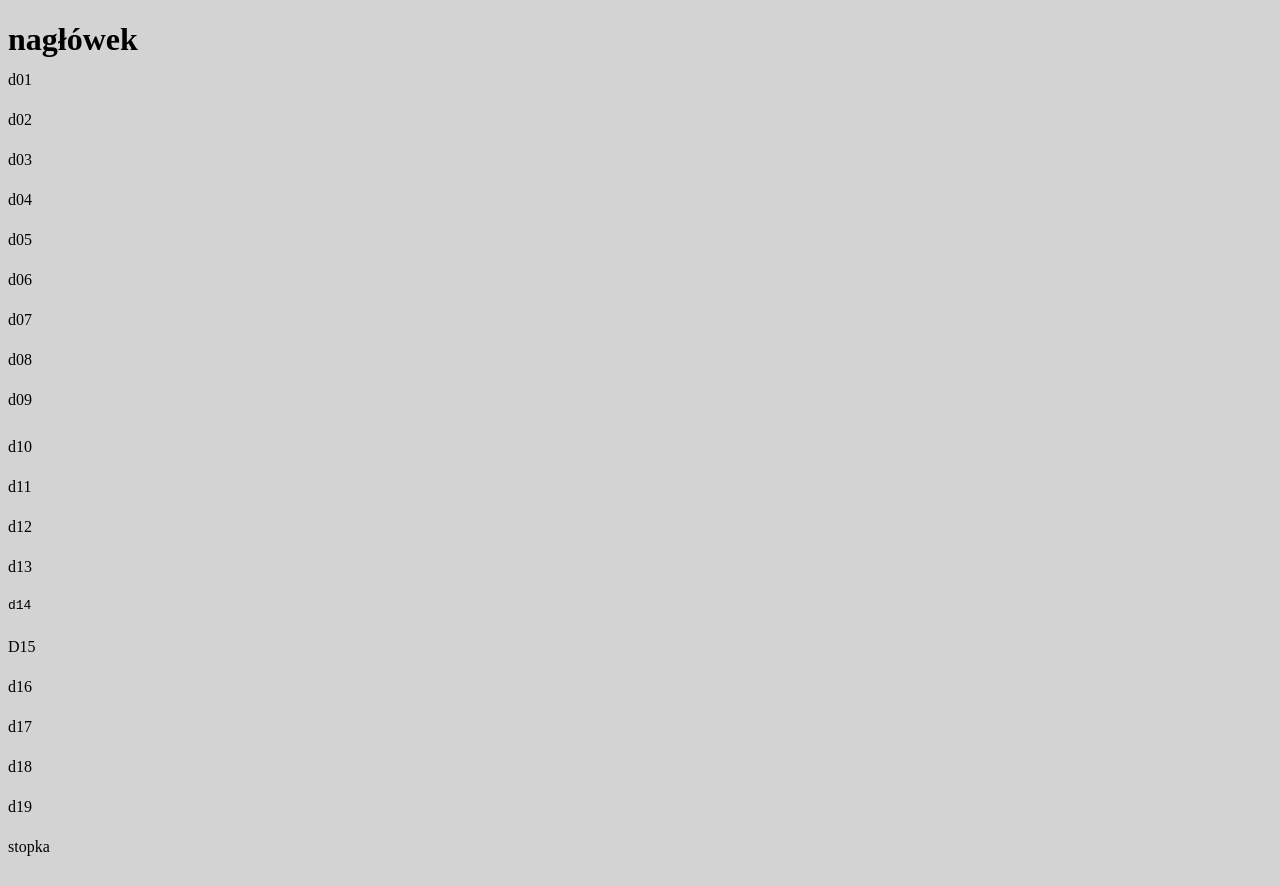
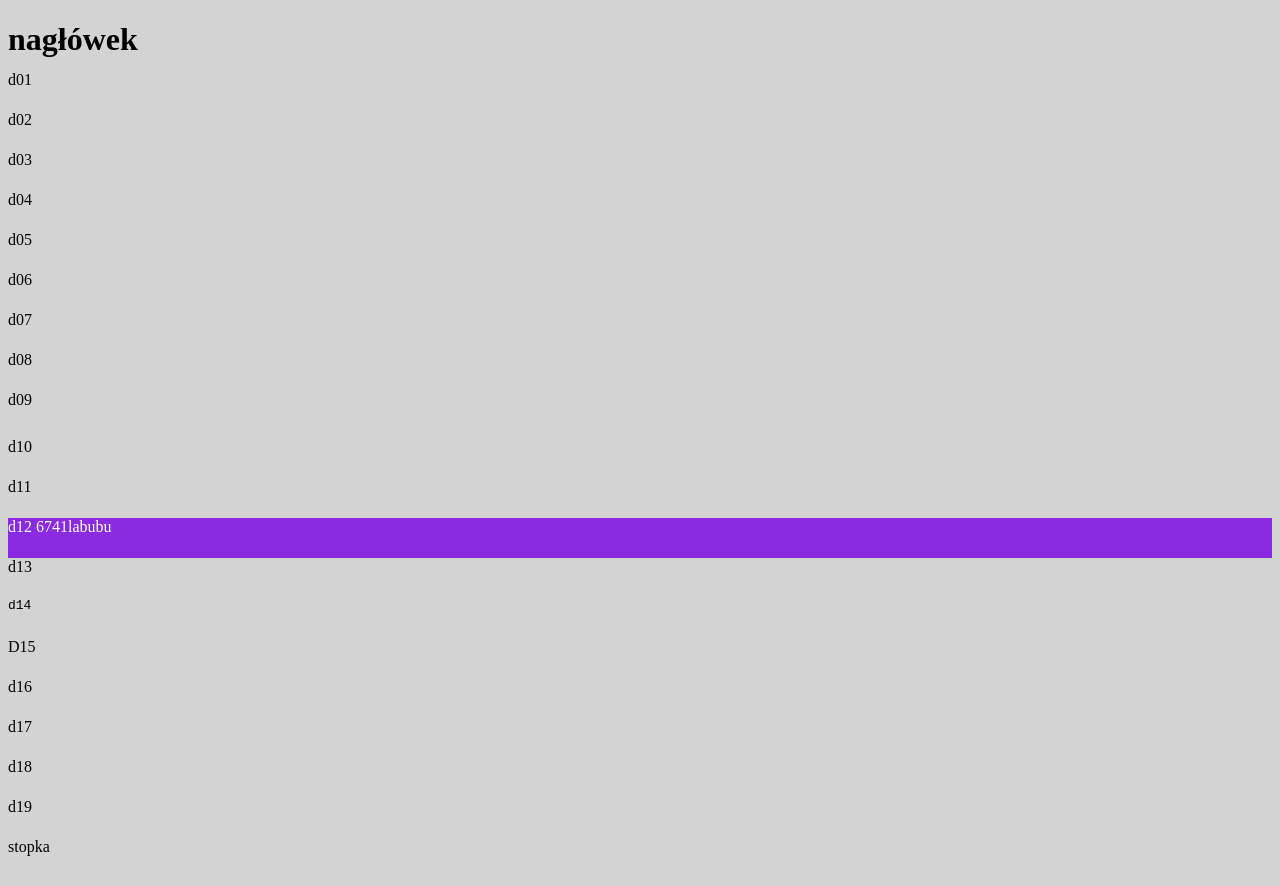
Before and after one commit to mirekmadej/html-fork1, a plain HTML site: page index.html in a window 1280 px wide. Drawn offline with Linux system fonts and the light colour scheme.

Commit message:
modyfikacja div12

```diff
--- a/styl.css
+++ b/styl.css
@@ -63,8 +63,10 @@ body{
 }
 .d12{
 	height: 40px;
+	background-color: blueviolet;
+	color:white;
+}
 
-}
 .d13{
 	height: 40px;
 
```
Also changed, not shown: index.html (+1 -0 lines).
